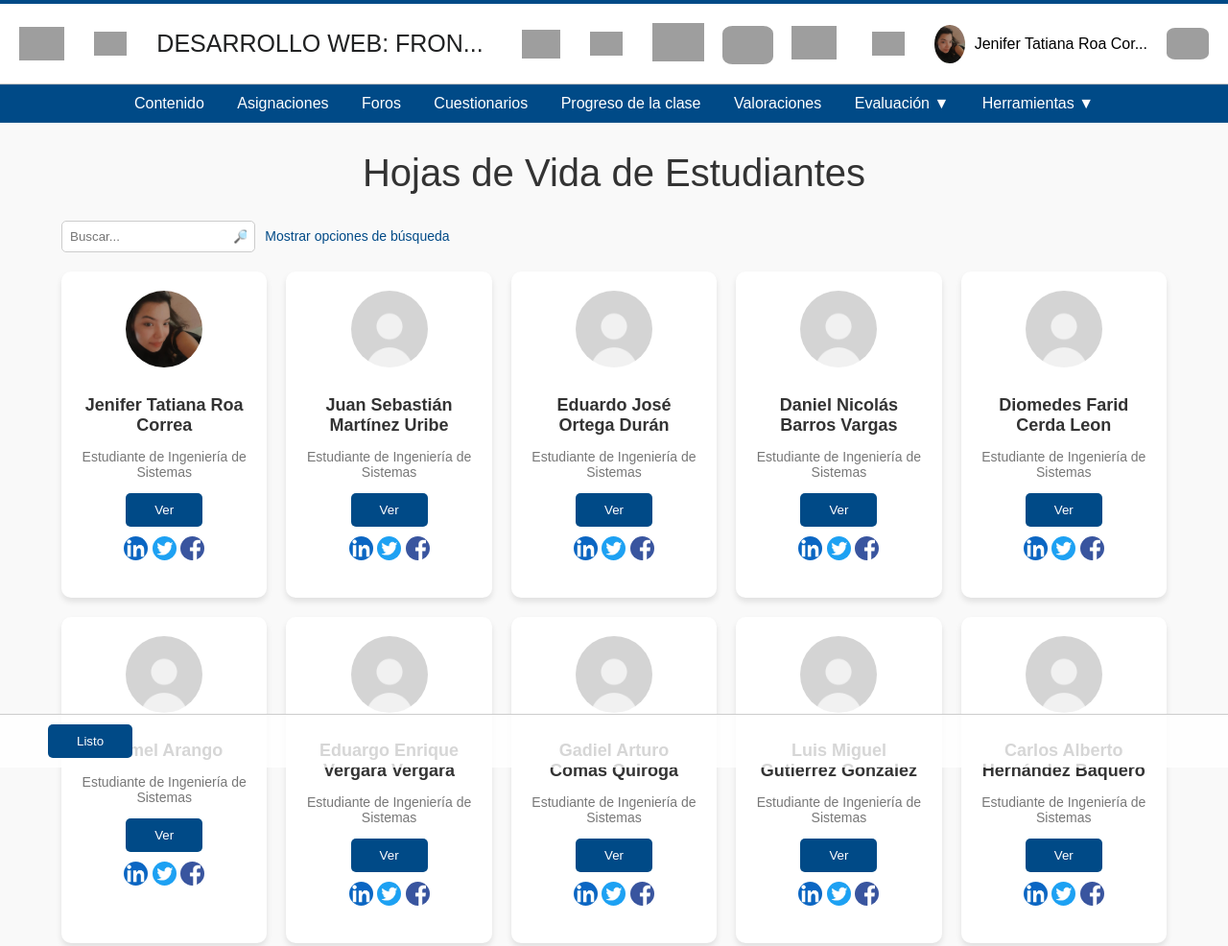
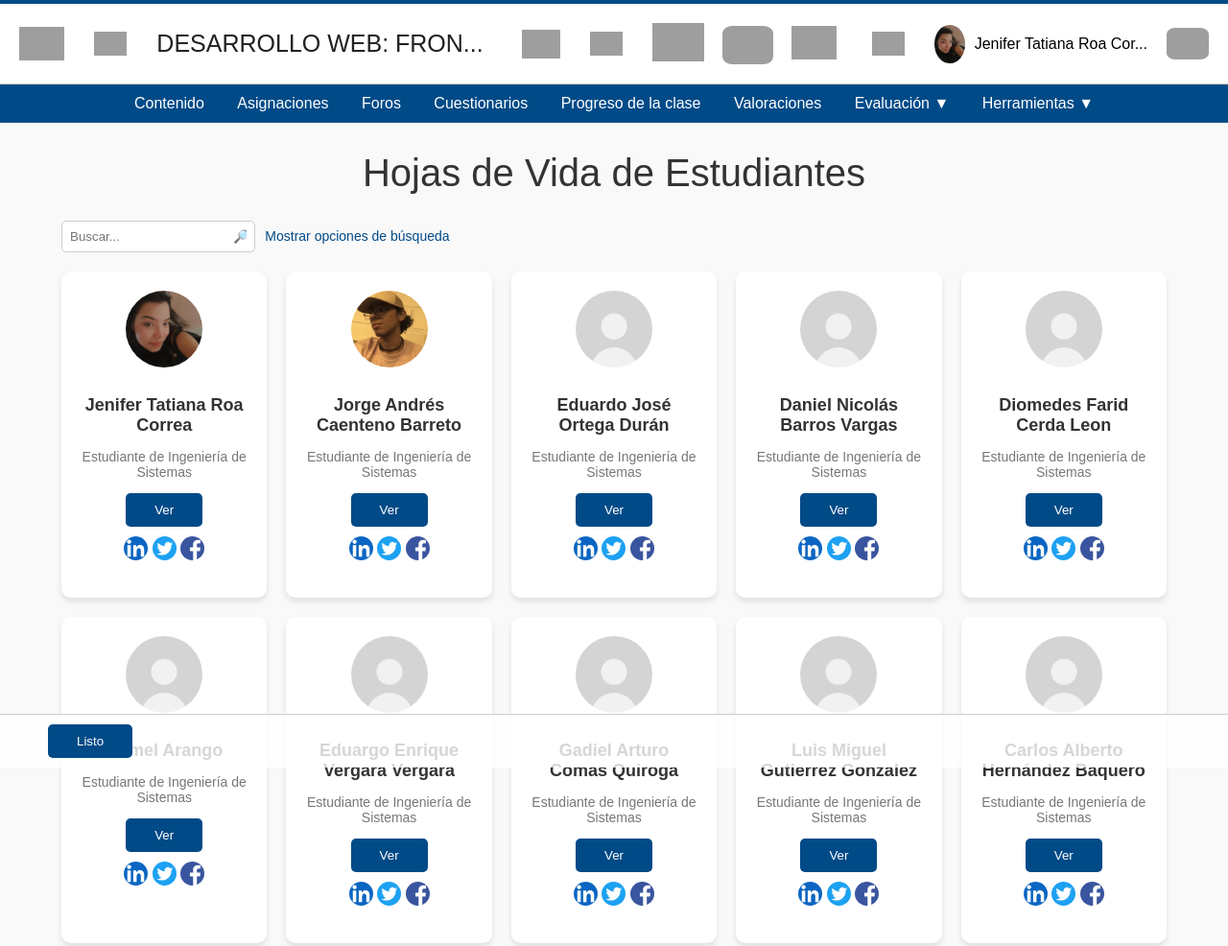
Before and after one commit to jenifer8092/jenifer8092.github.io, a plain HTML site: page index.html in a window 1280 px wide. Shown: the top 986 px of the page at 96% size. Drawn offline with Linux system fonts and the light colour scheme; grey boxes are pictures that could not be loaded.

Commit message:
index.html

```diff
--- a/index.html
+++ b/index.html
@@ -69,10 +69,10 @@
                 </div>
             </div>
             <div class="card">
-                <img src="./img/profile pic.jpeg" alt="Profile Image">
-                <h3>Juan Sebastián Martínez Uribe</h3>
+                <img src="./img/partner pic.jpg" alt="Profile Image">
+                <h3>Jorge Andrés Caenteno Barreto</h3>
                 <p>Estudiante de Ingeniería de Sistemas</p>
-                <button>Ver</button>
+                <a href="https://my-cv-eta-five.vercel.app/"><button>Ver</button></a>
                 <div class="social-icons">
                     <img src="./img/linked in icon.jpg" class="linkedin"></a>
                     <img src="./img/twitter icon.jpg" class="twitter"></a>
@@ -246,9 +246,9 @@
             </div>
             <div class="card">
                 <img src="./img/profile pic.jpeg" alt="Profile Image">
-                <h3>Jorge Andrés Caenteno Barreto</h3>
+                <h3>Juan Sebastián Martínez Uribe</h3>
                 <p>Estudiante de Ingeniería de Sistemas</p>
-                <a href="https://my-cv-eta-five.vercel.app/"><button>Ver</button></a>
+                <button>Ver</button>
                 <div class="social-icons">
                     <img src="./img/linked in icon.jpg" class="linkedin"></a>
                     <img src="./img/twitter icon.jpg" class="twitter"></a>
```
